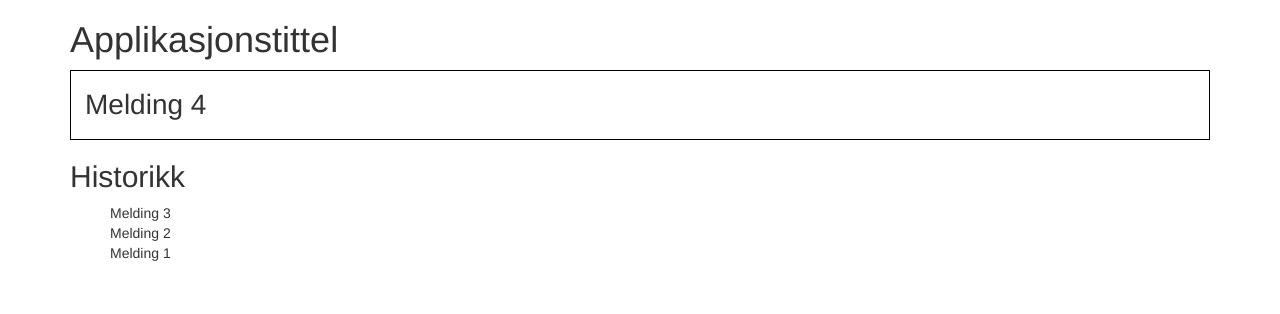
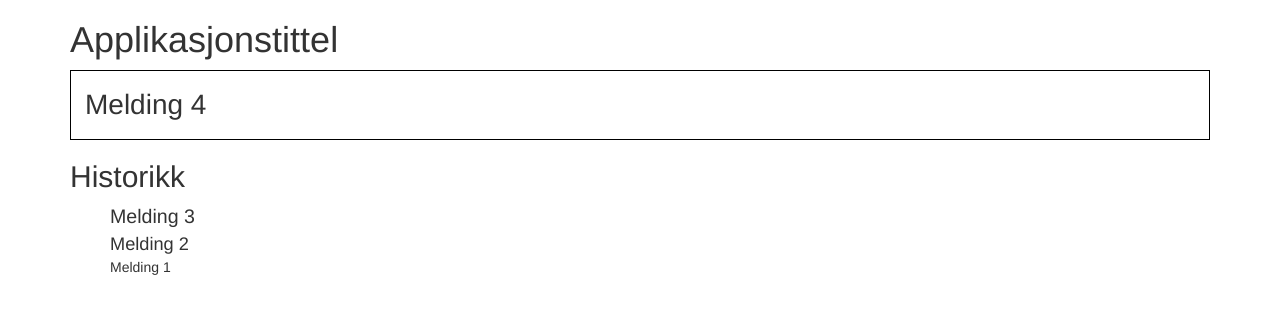
Before and after one commit to evenh/mmi-oblig3, a PHP site: page / in a window 1280 px wide. Shown: the top 314 px of the page. Run offline with PHP 8.4, Linux system fonts and the light colour scheme.

Commit message:
Gjør historikken litt større (font-size)

```diff
--- a/css/mmi.css
+++ b/css/mmi.css
@@ -7,3 +7,11 @@
 #historikk {
 	list-style: none;
 }
+
+#historikk li:first-child {
+	font-size: 1.4em;
+}
+
+#historikk li:nth-child(2) {
+	font-size: 1.3em;
+}
```
